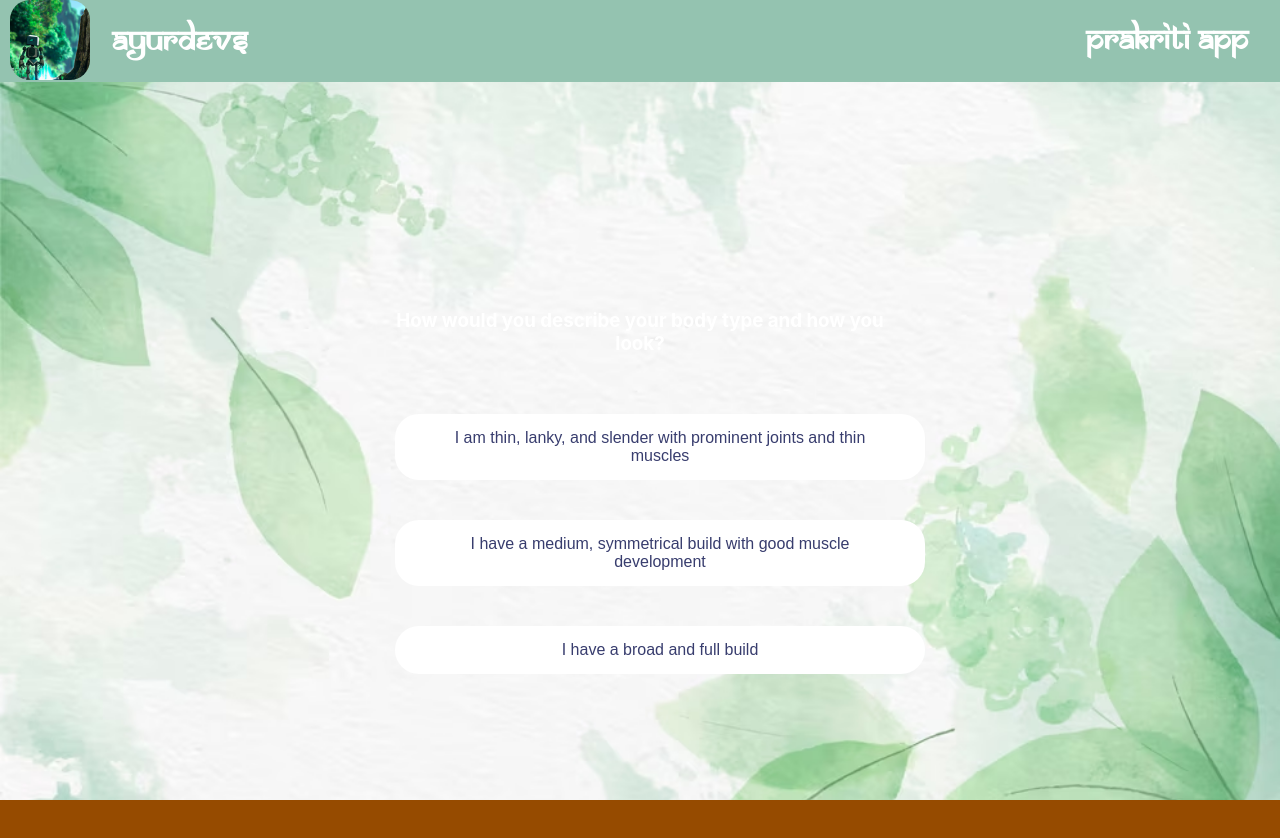
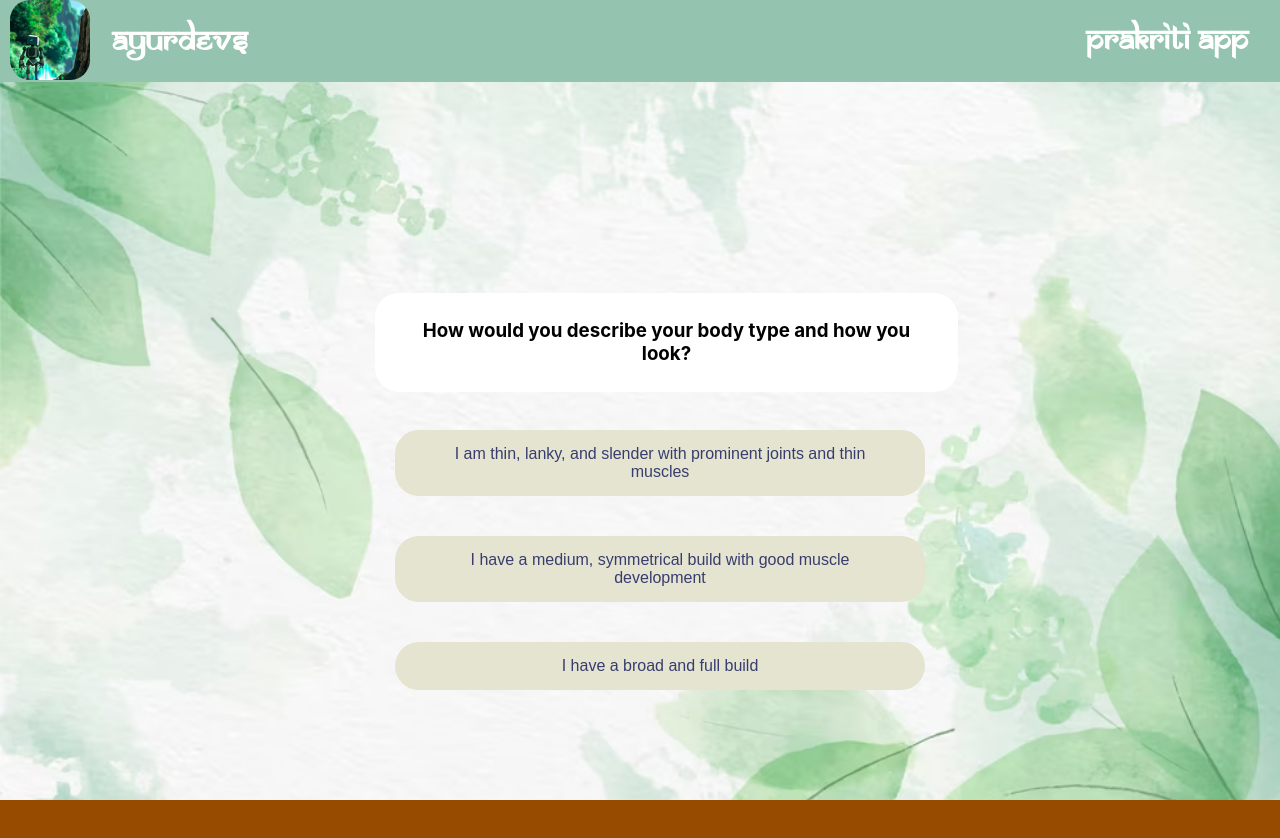
Before and after one commit to adit-shriyans/SIH, a React (Create React App) app: page / in a window 1280 px wide. Both pictures are taken after a click on the button "Which dosha are you?". Shown: the top 838 px of the page. Built offline with nearby package versions, Linux system fonts and the light colour scheme.

Commit message:
changed a bit of styling

```diff
--- a/src/App.css
+++ b/src/App.css
@@ -85,7 +85,7 @@ button {
 }
 
 .Question-btn {
-  background: white;
+  background: #E4E4D0;
   padding: 15px 40px;
   margin: 20px;
   border-radius: 24px;
@@ -288,3 +288,10 @@ margin-bottom: 20px;
   font-weight: normal;
   font-style: normal;
 }
+
+.Question-1{
+  color:black;
+  background-color: white;
+  border-radius:24px;
+  padding:5%;
+}
```
